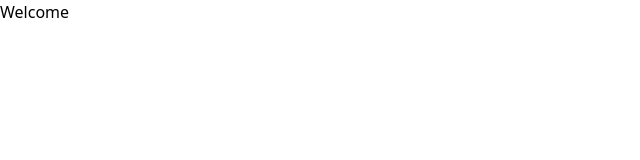
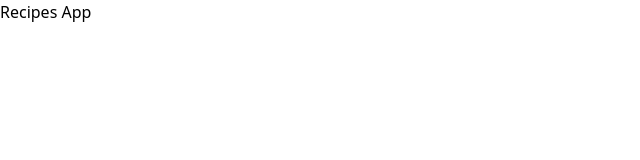
Before and after one commit to Sca1ey/angular-complete, an Angular app: page / in a window 1280 px wide. Shown: the top 160 px of the page, without its empty margins (0-640 px from the left). Built offline with nearby package versions, Linux system fonts and the light colour scheme.

Commit message:
setup recipes-app

```diff
--- a/src/app/app.component.html
+++ b/src/app/app.component.html
@@ -1 +1 @@
-<h1>Welcome</h1>
+<h1>Recipes App</h1>
```
